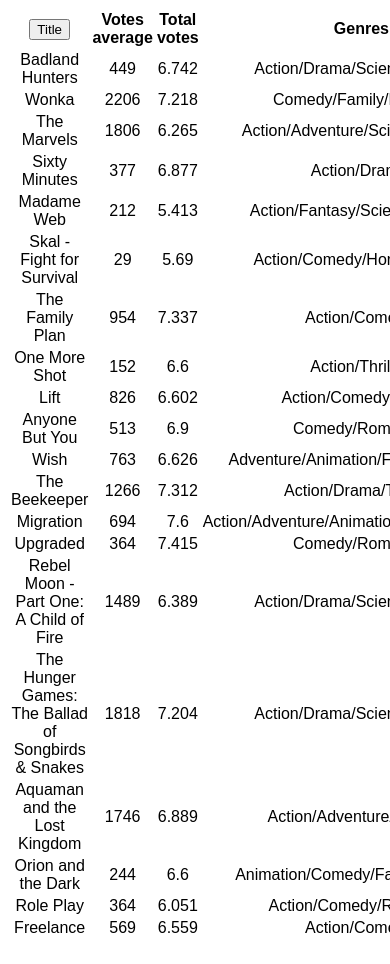
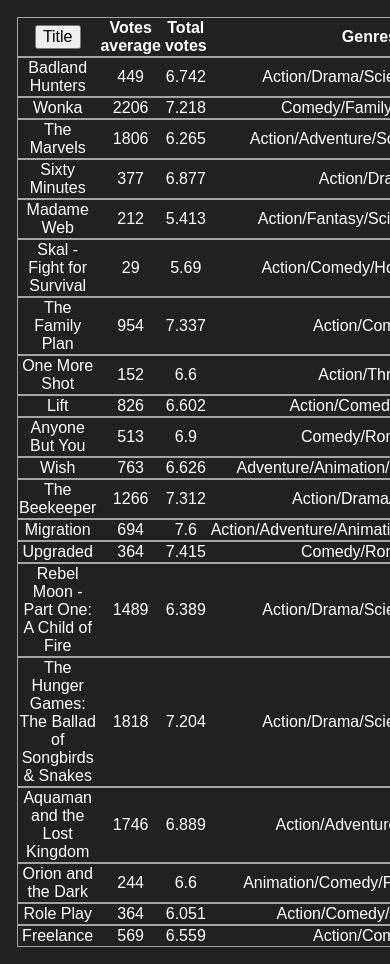
Before and after one commit to Harsh244007/react-movie-in-table, a React (Create React App) app: page / in a window 390 px wide. Shown: the top 964 px of the page. Built offline with nearby package versions, Linux system fonts and the light colour scheme.

Commit message:
* Added styling for mobile devices.

```diff
--- a/src/App.js
+++ b/src/App.js
@@ -5,10 +5,10 @@
 
 export default function App() {
     return (
-        <section className="App">
+        <main className="App">
             <Suspense fallback={<Loading />}>
                 <Movies />
             </Suspense>
-        </section>
+        </main>
     );
 }
--- a/src/components/Movies/MovieTableItems/MovieTableHead.jsx
+++ b/src/components/Movies/MovieTableItems/MovieTableHead.jsx
@@ -1,12 +1,12 @@
 import { memo } from "react"
 
-const MovieTableHead = ({setSortMovies=()=>{}}) => {
+const MovieTableHead = ({ setSortMovies = () => { } }) => {
     const handleTitleSort = () => {
         setSortMovies((prev) => prev == "des" ? "asc" : "des")
     }
     return (<thead>
         <tr>
-            <th><button onClick={handleTitleSort}>Title</button></th>
+            <th><button style={{ color: "black" }} onClick={handleTitleSort}>Title</button></th>
             <th>Votes average</th>
             <th>Total votes</th>
             <th>Genres</th>
--- a/src/styles.css
+++ b/src/styles.css
@@ -1,4 +1,18 @@
-.App {
+.App,
+body {
     font-family: sans-serif;
     text-align: center;
+    background-color: rgb(33, 33, 33);
+    max-width: 1200px;
+    margin: auto;
+    padding: 8px;
 }
+
+.App * {
+    transition: all 0.5s ease-out;
+    color: white;
+    font-size: 1em;
+}
+tr{
+    outline: 1px solid rgb(163, 163, 163);
+}
```
